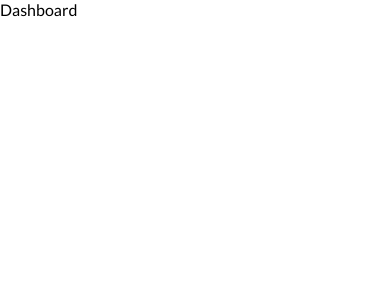
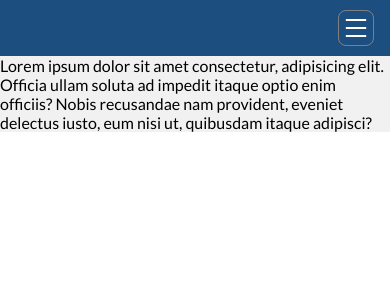
Before and after one commit to Kiranchai/zacisze-front, a React (Create React App) app: page /dashboard in a window 390 px wide. Shown: the top 300 px of the page. Built offline with nearby package versions, Linux system fonts and the light colour scheme.

Commit message:
added some styling to the dashboard, created responsive aside navbar with animations

```diff
--- a/src/AppRouter.tsx
+++ b/src/AppRouter.tsx
@@ -1,4 +1,5 @@
 import { Routes, Route } from "react-router-dom";
+import Aside from "./components/Aside/Aside";
 import Navbar from "./components/Navbar/Navbar";
 import About from "./pages/About/About";
 import Contact from "./pages/Contact/Contact";
@@ -9,6 +10,7 @@ import News from "./pages/News/News";
 import NotFound from "./pages/NotFound/NotFound";
 import Room from "./pages/Room/Room";
 import Rooms from "./pages/Rooms/Rooms";
+import DashRooms from "./pages/Dashboard/Rooms/Rooms";
 
 const AppRouter = () => {
   return (
@@ -24,7 +26,10 @@ const AppRouter = () => {
           <Route path="/rooms/:id" element={<Room />} />
           <Route path="*" element={<NotFound />} />
         </Route>
-        <Route path="/dashboard" element={<Dashboard />} />
+        <Route element={<Aside />}>
+          <Route path="dashboard" element={<Dashboard />} />
+          <Route path="/dashboard/rooms" element={<DashRooms />} />
+        </Route>
       </Routes>
     </>
   );
--- /dev/null
+++ b/src/components/Aside/Aside.css
@@ -0,0 +1,103 @@
+.aside-container{
+    width: var(--aside-width);
+    background-color: #1C4E80;
+    color: #ffffff;
+    height: 100vh;
+    position: fixed;
+    top: 0;
+    left: 0;
+    z-index: 1000;
+    transition: all .4s ease-in-out;
+}
+
+.aside-separator{
+    margin-left: var(--aside-width);
+    height: 100vh;
+    float: left;
+    transition: all .4s ease-in-out;
+}
+
+.aside-welcome-header{
+    padding: 1rem;
+    margin-bottom: 3rem;
+}
+
+.aside-option-list{
+    display: flex;
+    flex-direction: column;
+    align-items: center;
+    list-style: none;
+}
+
+.aside-option-link{
+    padding: .5rem;
+    width: 100%;
+    height: 100%;
+}
+
+.aside-option-link:hover{
+    opacity: .8;
+    cursor: pointer;
+    background-color: #2b75c0;
+}
+
+.aside-navlink{
+    text-decoration: none;
+    color: #ffffff;
+    width: 100%;
+}
+
+.aside-nav{
+    height: var(--navbar-height);
+    background-color: #1C4E80;
+    position:fixed;
+    top: 0;
+    left: 0;
+    width: 100%;
+    display: none;
+}
+.hamburger-wrapper{
+    width: 2.25rem;
+    height: 2.25rem;
+    border: 1px solid gray;
+    border-radius: .5rem;
+    margin-right: 1rem;
+    cursor: pointer;
+}
+
+.hamburger-icon{
+    color: #ffffff;
+    padding: .25rem;
+    width: 100%;
+    height: 100%;
+}
+
+.aside-nav-separator{
+    display: none;
+}
+
+@media only screen and (max-width: 600px) {
+    .aside-container{
+        transform: translate(calc(var(--aside-width) * -1));
+    }
+    .aside-separator{
+        margin-left: 0;
+    }
+
+    .aside-nav{
+        display: flex;
+        justify-content: flex-end;
+        align-items: center;
+    }
+    .aside-nav-separator{
+        display: block;
+        margin-top: var(--navbar-height);
+    }
+
+    .shown{
+        transform: translateX(calc(var(--aside-width) - var(--aside-width)));
+    }
+
+
+
+}
--- /dev/null
+++ b/src/components/Aside/Aside.tsx
@@ -0,0 +1,49 @@
+import { NavLink, Outlet } from "react-router-dom";
+import "./Aside.css";
+import { AiOutlineMenu } from "react-icons/ai";
+import { useState } from "react";
+
+const Aside = () => {
+  const [asideShown, setAsideShown] = useState(false);
+
+  const showAside = () => {
+    setAsideShown((prevState) => !prevState);
+  };
+
+  return (
+    <>
+      <nav className="aside-nav">
+        <div className="hamburger-wrapper">
+          <AiOutlineMenu className="hamburger-icon" onClick={showAside} />
+        </div>
+      </nav>
+      <div className="aside-nav-separator" />
+
+      <aside
+        className={asideShown ? "aside-container shown" : "aside-container"}
+      >
+        <nav>
+          <header className="aside-welcome-header">
+            Zalogowano jako Karol
+          </header>
+          <ul className="aside-option-list">
+            <NavLink
+              className="aside-navlink"
+              to="/dashboard/rooms"
+              onClick={showAside}
+            >
+              <li className="aside-option-link">Pokoje</li>
+            </NavLink>
+
+            <li className="aside-option-link">Rezerwacje</li>
+            <li className="aside-option-link">Aktualności</li>
+          </ul>
+        </nav>
+      </aside>
+      <div className="aside-separator"></div>
+      <Outlet />
+    </>
+  );
+};
+
+export default Aside;
--- a/src/components/Navbar/Navbar.tsx
+++ b/src/components/Navbar/Navbar.tsx
@@ -52,7 +52,6 @@ const Navbar = () => {
             </NavLink>
           </li>
         </ul>
-        {/* </div> */}
       </nav>
       <div className="navbar-separator"></div>
 
--- a/src/index.css
+++ b/src/index.css
@@ -3,6 +3,7 @@
 :root{
   --navbar-height: 3.5rem;
   --font-standard: 'Lato', sans-serif;
+  --aside-width: 12rem;
 }
 
 *{
--- /dev/null
+++ b/src/pages/Dashboard/Dashboard.css
@@ -0,0 +1,5 @@
+.dashboard-main{
+    display: flex;
+    background-color: #F1F1F1;
+
+}
--- a/src/pages/Dashboard/Dashboard.tsx
+++ b/src/pages/Dashboard/Dashboard.tsx
@@ -1,5 +1,17 @@
+import Aside from "../../components/Aside/Aside";
+import "./Dashboard.css";
+
 const Dashboard = () => {
-  return <div>Dashboard</div>;
+  return (
+    <>
+      <main className="dashboard-main">
+        Lorem ipsum dolor sit amet consectetur, adipisicing elit. Officia ullam
+        soluta ad impedit itaque optio enim officiis? Nobis recusandae nam
+        provident, eveniet delectus iusto, eum nisi ut, quibusdam itaque
+        adipisci?
+      </main>
+    </>
+  );
 };
 
 export default Dashboard;
--- /dev/null
+++ b/src/pages/Dashboard/Rooms/Rooms.tsx
@@ -0,0 +1,17 @@
+import React from "react";
+
+const Rooms = () => {
+  return (
+    <div>
+      Lorem, ipsum dolor sit amet consectetur adipisicing elit. Odit officiis
+      non autem dicta consectetur iusto exercitationem molestiae recusandae
+      cupiditate quam quia ab possimus perferendis omnis odio minus quaerat,
+      commodi nobis. Lorem ipsum dolor sit amet consectetur adipisicing elit.
+      Dignissimos fugiat voluptatibus cum odit ratione perspiciatis eius
+      cupiditate officia earum odio, pariatur ipsam sunt repellendus voluptas
+      consequatur ad unde. Eum, et?
+    </div>
+  );
+};
+
+export default Rooms;
```
